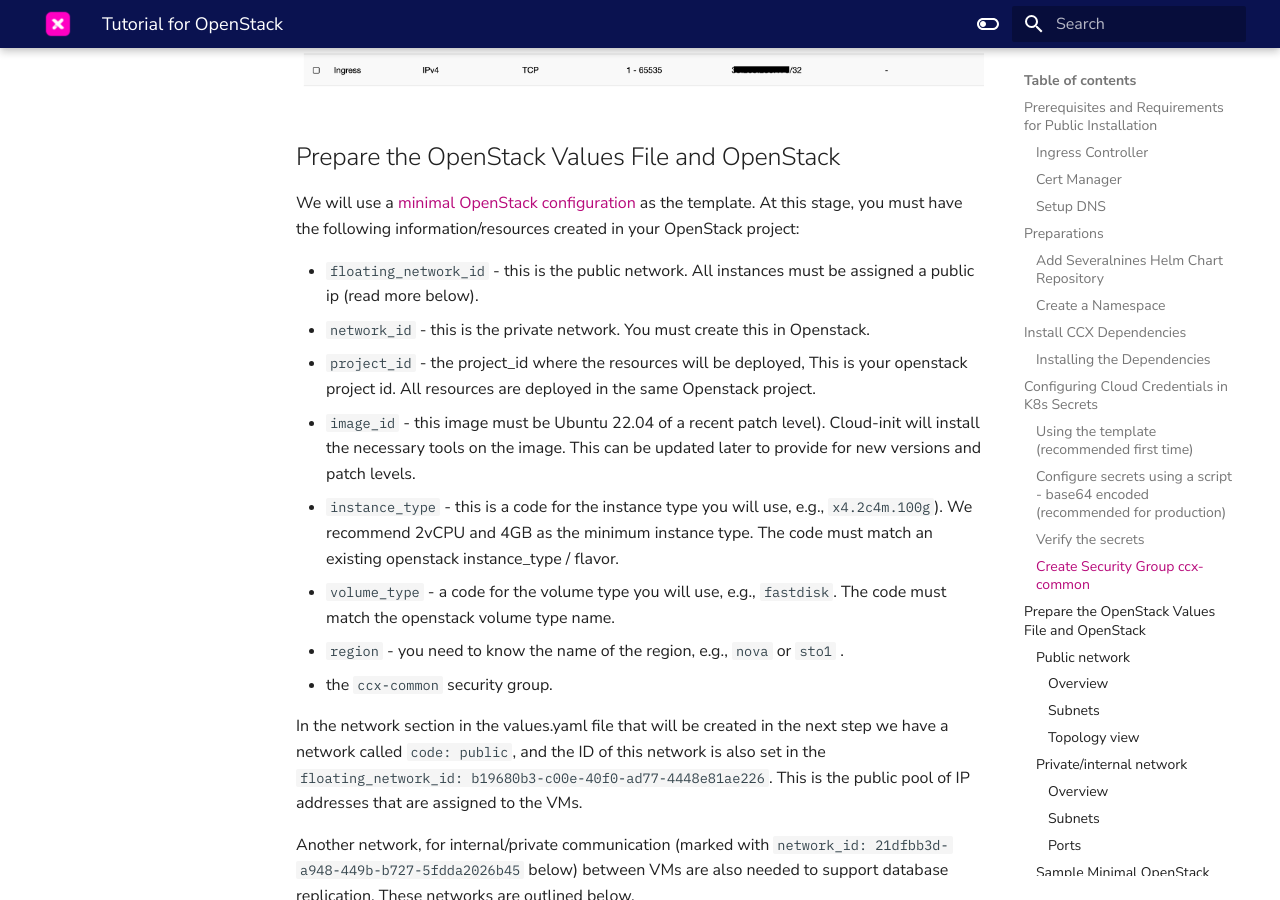
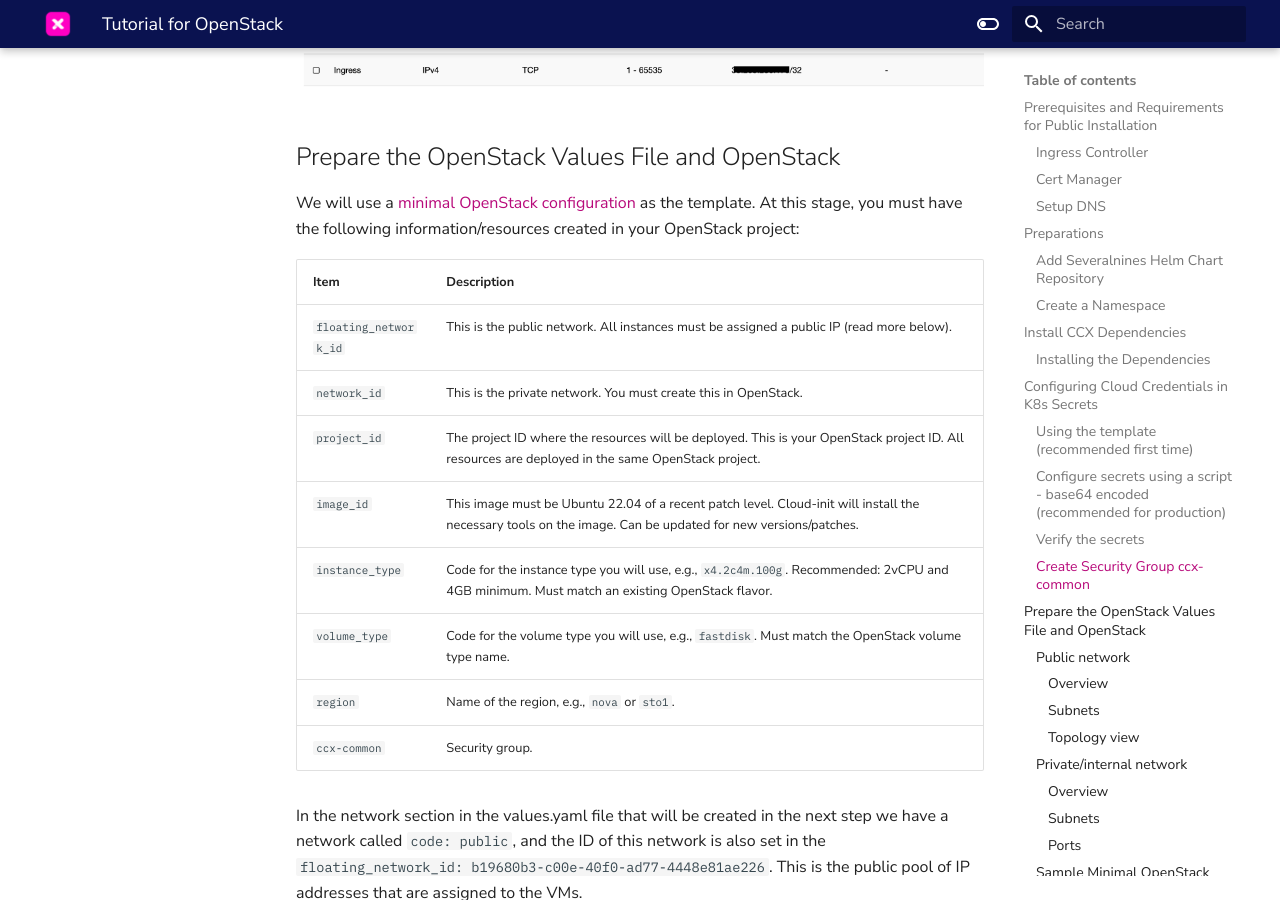
Before and after one commit to severalnines/ccx-docs, an MkDocs documentation site: the page built from docs/admin/Installation/Tutorial-openstack.md, in a window 1280 px wide and 900 px high, scrolled down 8350 px. Built offline with MkDocs 1.6.1 and Material for MkDocs 9.7.7, drawn with Linux system fonts in a browser that asks for light colours; comment, search, counter and statistics services are not loaded; some of the changed text lies outside the part shown.

Commit message:
improved language

````diff
--- a/docs/admin/Installation/Tutorial-openstack.md
+++ b/docs/admin/Installation/Tutorial-openstack.md
@@ -347,14 +347,17 @@
 We will use a [minimal OpenStack configuration](https://github.com/severalnines/helm-charts/blob/main/charts/ccx/minimal-values-openstack.yaml) as the template.
 At this stage, you must have the following information/resources created in your OpenStack project:
 
-- `floating_network_id` - this is the public network. All instances must be assigned a public ip (read more below).
-- `network_id` - this is the private network. You must create this in Openstack.
-- `project_id` - the project_id where the resources will be deployed, This is your openstack project id. All resources are deployed in the same Openstack project.
-- `image_id` - this image must be Ubuntu 22.04 of a recent patch level). Cloud-init will install the necessary tools on the image. This can be updated later to provide for new versions and patch levels.
-- `instance_type` - this is a code for the instance type you will use, e.g., `x4.2c4m.100g`). We recommend 2vCPU and 4GB as the minimum instance type. The code must match an existing openstack instance_type / flavor.
-- `volume_type` - a code for the volume type you will use, e.g., `fastdisk`. The code must match the openstack volume type name.
-- `region` - you need to know the name of the region, e.g., `nova` or `sto1` .
-- the `ccx-common` security group.
+| Item            | Description                                                                                                                                                   |
+|----------------------|---------------------------------------------------------------------------------------------------------------------------------------------------------------|
+| `floating_network_id`| This is the public network. All instances must be assigned a public IP (read more below).                                                                    |
+| `network_id`         | This is the private network. You must create this in OpenStack.                                                                                               |
+| `project_id`         | The project ID where the resources will be deployed. This is your OpenStack project ID. All resources are deployed in the same OpenStack project.            |
+| `image_id`           | This image must be Ubuntu 22.04 of a recent patch level. Cloud-init will install the necessary tools on the image. Can be updated for new versions/patches.  |
+| `instance_type`      | Code for the instance type you will use, e.g., `x4.2c4m.100g`. Recommended: 2vCPU and 4GB minimum. Must match an existing OpenStack flavor.                   |
+| `volume_type`        | Code for the volume type you will use, e.g., `fastdisk`. Must match the OpenStack volume type name.                                                           |
+| `region`             | Name of the region, e.g., `nova` or `sto1`.                                                                                                                   |
+| `ccx-common`         | Security group.                                                                                                                                               |
+
 
 In the network section in the values.yaml file that will be created in the next step we have a network called `code: public`, and the ID of this network is also set in the `floating_network_id: b19680b3-c00e-40f0-ad77-4448e81ae226`. This is the public pool of IP addresses that are assigned to the VMs.
 
@@ -523,32 +526,34 @@
 If you see issues with timeouts:
 - Ensure you have updated the `ccx-common` security group with the correct IP address (the EXTERNAL-IP), but you might also need to add the IPs of the nodes.
 
+
 ### No Valid Certificates
 
-First run the following command:
+First, run the following command:
 
-`kubectl describe certificate -n ccx ccx-ingress`
+```bash
+kubectl describe certificate -n ccx ccx-ingress
+```
 
-If the certificate that ingress needed to use is not there or it's status is not ready, use:
+If the certificate required by the ingress is missing or its status is not "Ready", run:
 
-`kubectl get challenges -n ccx`
+```bash
+kubectl get challenges -n ccx
+```
 
-In the status field of challenge, error that is causing certificate not to be able to be created or work properly will be shown.
-If no challange exists, run the following commands:
-```
+In the `status` field of the challenge, you will see the error that is preventing the certificate from being created or functioning correctly.
+If no challenge exists, run the following commands:
+
+```bash
 kubectl get order.acme.cert-manager.io
 NAME                        STATE     AGE
 cc.localhost-xxxxxxx        errored   6h23m
 
 kubectl describe order.acme.cert-manager.io cc.localhost-xxxxxxx | grep Reason
 ```
-This will return the reason why certificate was no able to be created.
 
-### Double-check that URLs in the secrets file are correct:
+This will display the reason why the certificate could not be created.
 
-```
-kubectl get secret openstack -o json | jq -r '.data | to_entries[] | "\(.key): \(.value | @base64d)"'
-```
 
 See our [Troubleshooting](docs/admin/Troubleshooting/Troubleshooting.md) section for more information.
 
````
